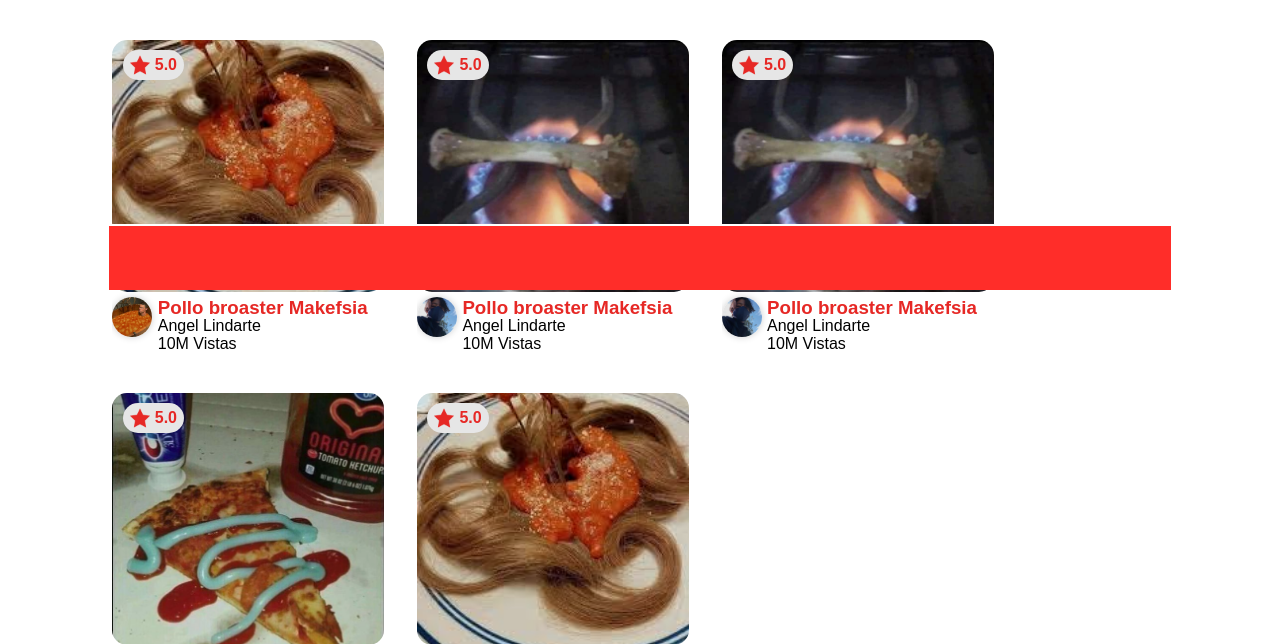
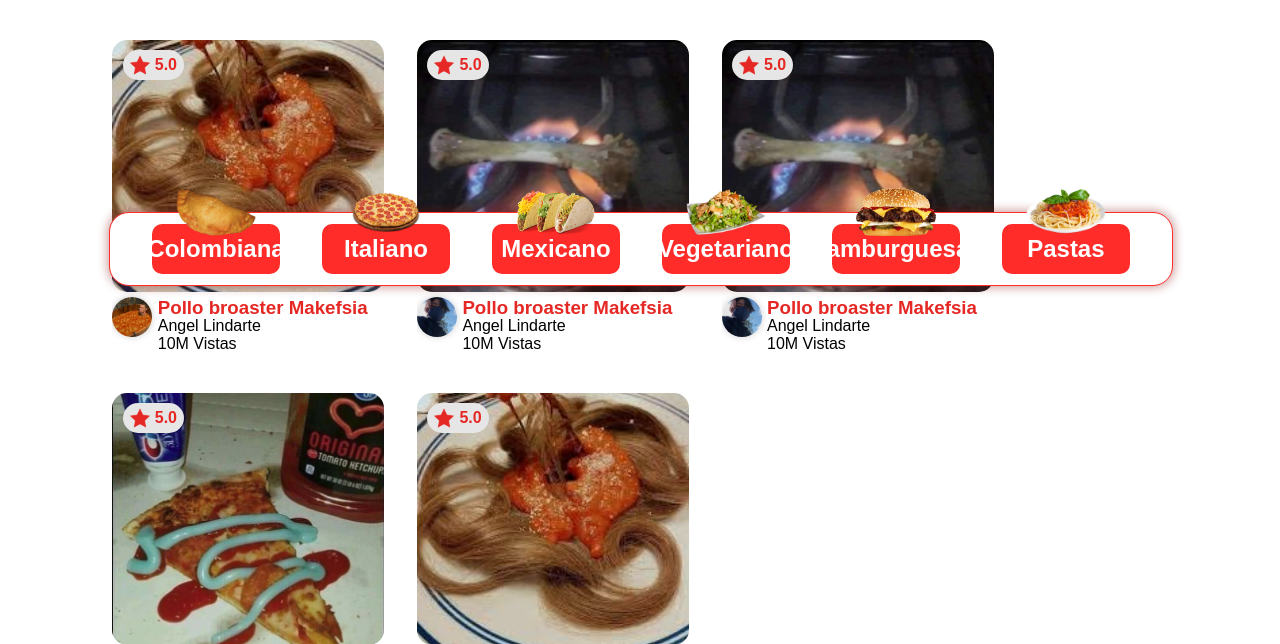
Before and after one commit to AngeleLindarteL/makefs, a PHP site: page / in a window 1280 px wide. Shown: the part 510-1154 px from the top of the page. Run offline with PHP 8.4, Linux system fonts and the light colour scheme.

Commit message:
Menu de categorias

```diff
--- a/views/css/chef-index.css
+++ b/views/css/chef-index.css
@@ -455,14 +455,46 @@ header{
 
 #categories-down{
     width: 83%;
+    max-width: 83%;
     position: fixed;
-    height: 8vh;
-    bottom: 0;
+    height: 9vh;
+    bottom: 0.5%;
     left: 8.5%;
-    background-color:#ff2d29;
-    border-top: white solid 2px;
+    background-color: rgb(255, 255, 255);
+    backdrop-filter: blur(15px);
+    border: 1px solid #FF2C29;
+    box-shadow: 0px 0px 10px 2px #8b181665;
+    border-radius: 20px ;
+    display: flex;
+    justify-content: space-evenly;
+    align-items: center;
 }
-
+.categoryDiv{
+    width: 12%;
+    height: 70%;
+    display: flex;
+    color: white;
+    flex-direction: column;
+    justify-content: center;
+    align-items: center;
+    border-radius: 10px;
+    background:#FF2C29;
+    cursor: pointer;
+}
+.categoryDiv a{
+    width: 100%;
+    text-decoration: none;
+    display: flex;
+    color: white;
+    justify-content: center;
+    align-items: center;
+}
+.categoryDiv img{
+    position: absolute;
+    width: 10vh;
+    height: 6vh;
+    bottom: 68%;
+}
 .recipe-template{
     margin: 1.5%;
     width: 25%;
--- a/views/index.php
+++ b/views/index.php
@@ -132,8 +132,41 @@
 
             </div>
             <div id="categories-down">
-                <div>
-
+                <div class="categoryDiv">
+                    <a href="#">
+                        <img src="./img/categoryColombian.png" alt="Colombian">
+                        <h2>Colombiana</h2>
+                    </a>
+                </div>
+                <div class="categoryDiv">
+                    <a href="#">
+                        <img src="./img/categoryItalian.png" alt="Italian">
+                        <h2>Italiano</h2>
+                    </a>
+                </div>
+                <div class="categoryDiv">
+                    <a href="#">
+                        <img src="./img/categoryMexican.png" alt="Mexican">
+                        <h2>Mexicano</h2>
+                    </a>
+                </div>
+                <div class="categoryDiv">
+                    <a href="#">
+                        <img src="./img/categoryVegetarian.png" alt="Vegetarian">
+                        <h2>Vegetariano</h2>
+                    </a>
+                </div>
+                <div class="categoryDiv">
+                    <a href="#">
+                        <img src="./img/categoryHamburguer.png" alt="Hamburguesa">
+                        <h2>Hamburguesas</h2>
+                    </a>
+                </div>
+                <div class="categoryDiv">
+                    <a href="#">
+                        <img src="./img/categoryPasta.png" alt="Pasta">
+                        <h2>Pastas</h2>
+                    </a>
                 </div>
             </div>
         </div>
```
Also changed, not shown: views/img/categoryColombian.png (added), views/img/categoryHamburguer.png (added), views/img/categoryItalian.png (added), views/img/categoryMexican.png (added), views/img/categoryPasta.png (added), views/img/categoryVegetarian.png (added).
